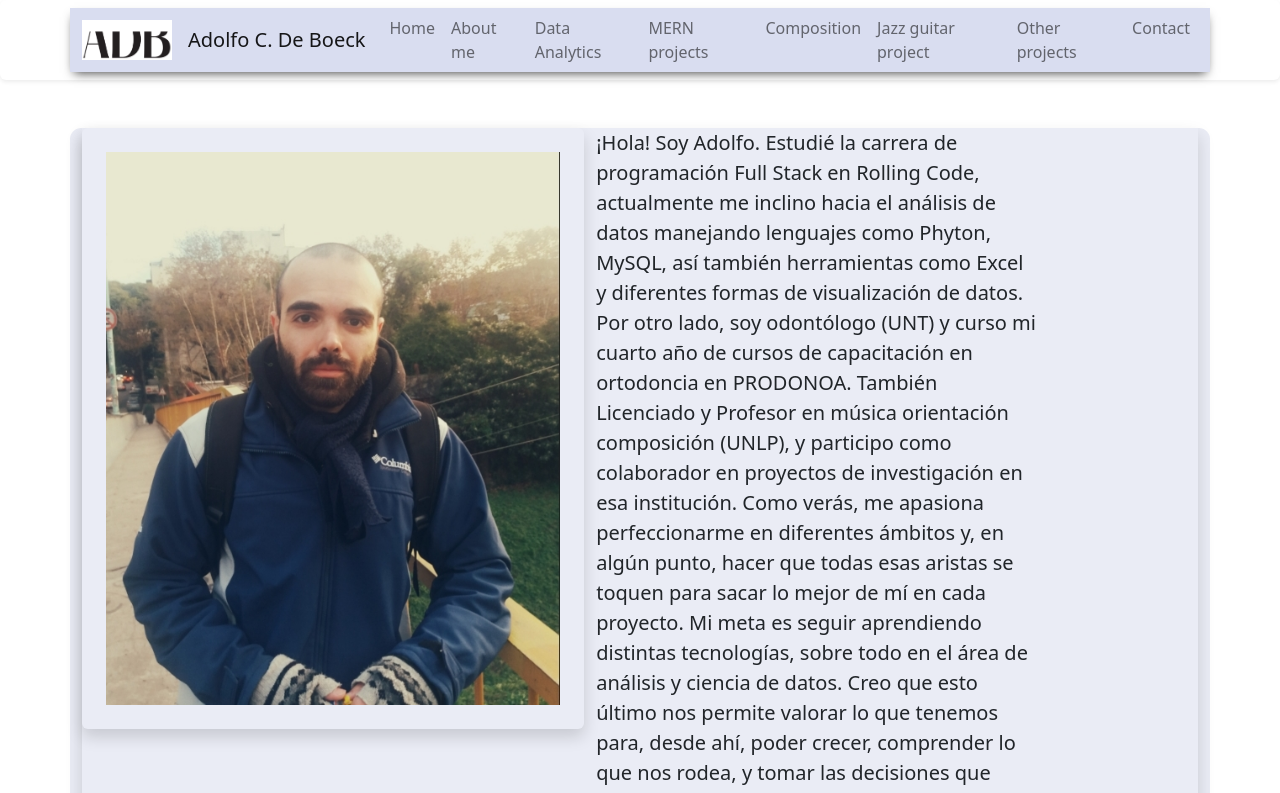
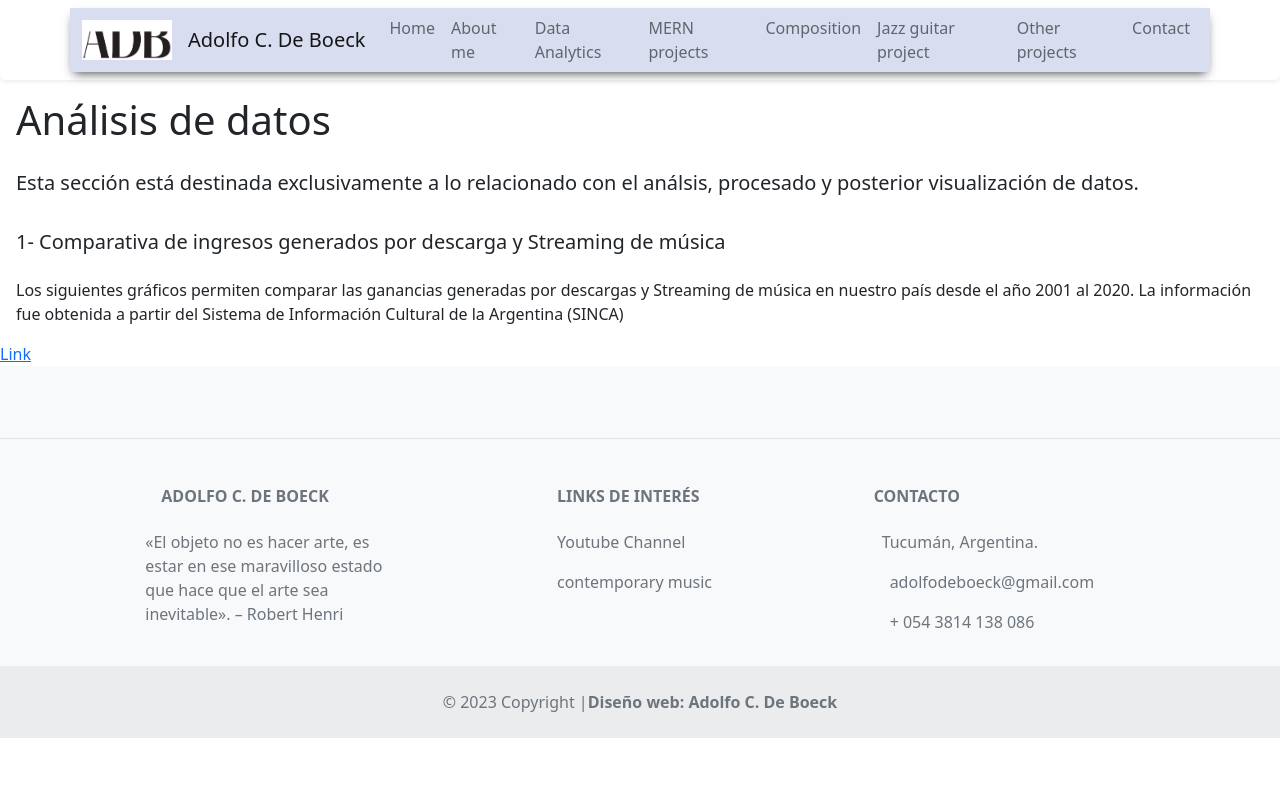
Before and after one commit to adolfo85/adolfodeboeck, a React (Create React App) app: page /dataanalytics in a window 1280 px wide. Shown: the top 793 px of the page. Built offline with nearby package versions, Linux system fonts and the light colour scheme.

Commit message:
agregado de componente data

```diff
--- a/src/App.js
+++ b/src/App.js
@@ -7,6 +7,7 @@ import { BrowserRouter, Routes, Route } from "react-router-dom";
 import About from './pages/About';
 import Footer from './components/Footer';
 import Home from './pages/Home';
+import Data from './pages/Data';
 
 
 
@@ -22,6 +23,7 @@ function App() {
 
         <Route path="/about" element={<About />}></Route>
         <Route path="/*" element={<Home />}></Route>
+        <Route path="/dataanalytics" element={<Data />}></Route>
 
 
 
--- /dev/null
+++ b/src/components/Articulodata.jsx
@@ -0,0 +1,22 @@
+
+
+function Articulo1() {
+
+
+  return (
+    <>
+
+<div class="d-flex position-relative">
+  {/* <img src="..." class="flex-shrink-0 me-3" alt="..."> */}
+  <div>
+    <h5 className="m-2 p-2">1- Comparativa de ingresos generados por descarga y Streaming de música</h5>
+    <p className = "m-2 p-2" >Los siguientes gráficos permiten comparar las ganancias generadas por descargas y Streaming de música en nuestro país desde el año 2001 al 2020. La información fue obtenida a partir del Sistema de Información Cultural de la Argentina (SINCA)</p>
+    <a className = "m-2 p-2" href="https://deepnote.com/workspace/adolfo-003e916a-3c8a-4326-b1b3-26d1db77b68c/project/GobData-f14f8beb-f869-4c35-a293-351aec8a7b1e/notebook/Notebook%201-51b4c9b2e05b448ca41fa7b320b085c3" class="stretched-link">Link</a>
+  </div>
+</div>
+
+
+    </>
+  );
+}
+export default Articulo1;
--- a/src/components/Footer.jsx
+++ b/src/components/Footer.jsx
@@ -47,7 +47,7 @@ export default function Footer() {
 
 
             <MDBCol md='3' lg='2' xl='2' className='mx-auto mb-4 footer'>
-              <h6 className='text-uppercase fw-bold mb-4'>Useful links</h6>
+              <h6 className='text-uppercase fw-bold mb-4'>Links de interés</h6>
               <p>
                 <a href='https://www.youtube.com/channel/UCwnQNOW5COOFxgVXi4Yiw-A' className='text-reset footer'>
                   Youtube Channel
@@ -62,7 +62,7 @@ export default function Footer() {
             </MDBCol>
 
             <MDBCol md='4' lg='3' xl='3' className='mx-auto mb-md-0 mb-4'>
-              <h6 className='text-uppercase fw-bold mb-4'>Contact</h6>
+              <h6 className='text-uppercase fw-bold mb-4'>Contacto</h6>
               <p>
                 <MDBIcon color='secondary' icon='home' className='me-2' />Tucumán, Argentina.              </p>
               <p>
--- a/src/components/Nav.jsx
+++ b/src/components/Nav.jsx
@@ -27,7 +27,7 @@ function Navegador() {
           <Nav className="me-auto">
           <Nav.Link href="/">Home</Nav.Link>
             <Nav.Link href='/about'>About me</Nav.Link>
-            <Nav.Link href="/link">Data Analytics</Nav.Link>
+            <Nav.Link href="/dataanalytics">Data Analytics</Nav.Link>
             <Nav.Link href="/link">MERN projects</Nav.Link>
             <Nav.Link href="/link">Composition</Nav.Link>
             <Nav.Link href="/link">Jazz guitar project</Nav.Link>
--- a/src/components/Toggle3.jsx
+++ b/src/components/Toggle3.jsx
@@ -13,7 +13,7 @@ function Toogle3() {
     <div className=' mt-5 row'>
 
       <img src={foto} className="fotoportada rounded float-right col-lg-7 Regular shadow p-4 " alt="..."></img>
-    <p className="lead col-lg-5">¡Hola! Soy Adolfo. Estudié la carrera de programación Full Stack en Rolling Code, actualmente me inclino hacia el análisis de datos manejando lenguajes como Phyton, MySQL, así también herramientas como Excel y diferentes formas de visualización de datos.
+    <p className="lead col-lg-5">¡Hola! Mi nombre es Adolfo De Boeck. Estudié la carrera de programación Full Stack en Rolling Code, actualmente me inclino hacia el análisis de datos manejando lenguajes como Phyton, MySQL, así también herramientas como Excel y diferentes formas de visualización de datos.
 Por otro lado, soy odontólogo (UNT) y curso mi cuarto año de cursos de capacitación en ortodoncia en PRODONOA. También Licenciado y Profesor en música orientación composición (UNLP), y participo como colaborador en proyectos de investigación en esa institución.
 Como verás, me apasiona perfeccionarme en diferentes ámbitos y, en algún punto, hacer que todas esas aristas se toquen para sacar lo mejor de mí en cada proyecto.
 Mi meta es seguir aprendiendo distintas tecnologías, sobre todo en el área de análisis y ciencia de datos. Creo que esto último nos permite valorar lo que tenemos para, desde ahí, poder crecer, comprender lo que nos rodea, y tomar las decisiones que sean más oportunas en cualquier ámbito.
--- a/src/pages/About.jsx
+++ b/src/pages/About.jsx
@@ -9,8 +9,14 @@ function About() {
     <>
 
   <div class="containerdiv ">
-    <h1 class="display-6">Bio</h1>
-    <p class="lead">El listado no está ordenado por fecha de grabación.
+    <h1 className= "display-6 m-5 p-4">Bio</h1>
+    <p className="lead m-5 p-4">Compositor y docente egresado de la Licenciatura y Profesorado en música con orientación en composición de la Universidad Nacional de La Plata, siendo en la misma institución colaborador en diferentes proyectos de investigación.
+
+Ha ampliado su formación en cursos y masterclasses de composición con Mariano Etkin, Marcelo Toledo,  Luca Belcastro y Merilyn Shrude. Ha obtenido becas del Fondo Nacional de las Artes para complementar sus estudios con la compositora Patricia Martínez. A su vez, ha participado como compositor activo en los “Programas de articulación entre compositores, docentes y alumnos para la ejecución y difusión de la música contemporánea” en el Conservatorio Gilardo Gilardi (La Plata) (2012, 2013 y 2014), lo cursos “Primaveras Latinoamericanas” dirigidos por Luca Belcastro (2014), los “Seminarios encuentros entre compositores y saxofonistas” (2013, 2014, 2015, 2016, 2017) y el “Proyecto ArgUs” de composición coordinado entre la UNLP y la Universidad de Georgia Southern en E.E.U.U. (2016). Ganador del Concurso Internacional Masmenos de la Universidad Nacional de Río Cuarto en el Ciclo Internacional de Música Contemporánea (segunda edición) y participante por concurso de los Talleres del proyecto Fragua subsidiado por el Fondo Nacional de las Artes, el Goethe Institut y el Centro de Experimentación cheLA en el mismo en el año 2018.
+
+Ha estrenado música en países latinoamericanos como Argentina, Paraguay, así también en Estados Unidos y Dinamarca. Actualmente desarrolla como colaborador en los proyectos de investigación dentro de la Cátedra de Lenguajes Contemporáneos II en la Universidad Nacional de La Plata y como profesor interino en el ISMUNT (Instituto Superior de Música de la Universidad Nacional de Tucumán) de las materias “Técnicas Compositivas del Siglo XX” y “Lectura e interpretación de la música contemporánea”.
+
+La UNLP editó parte de su trabajo en composiciones vocales en el libro “voces actuales” (2016).
         </p>
   </div>
 
--- /dev/null
+++ b/src/pages/Data.jsx
@@ -0,0 +1,35 @@
+import React, { useState } from 'react';
+import Articulo1 from '../components/Articulodata.jsx'
+
+
+
+function Data() {
+
+
+  return (
+    <>
+
+  <div class="containerdiv ">
+    <h1 className= "display-6 m-2 p-2">Análisis de datos</h1>
+    <p className="lead m-2 p-2">Esta sección está destinada exclusivamente a lo relacionado con el análsis, procesado y posterior visualización de datos.
+        </p>
+  </div>
+
+  <Articulo1 />
+
+
+
+
+
+
+
+
+
+
+
+
+
+    </>
+  );
+}
+export default Data;
```
